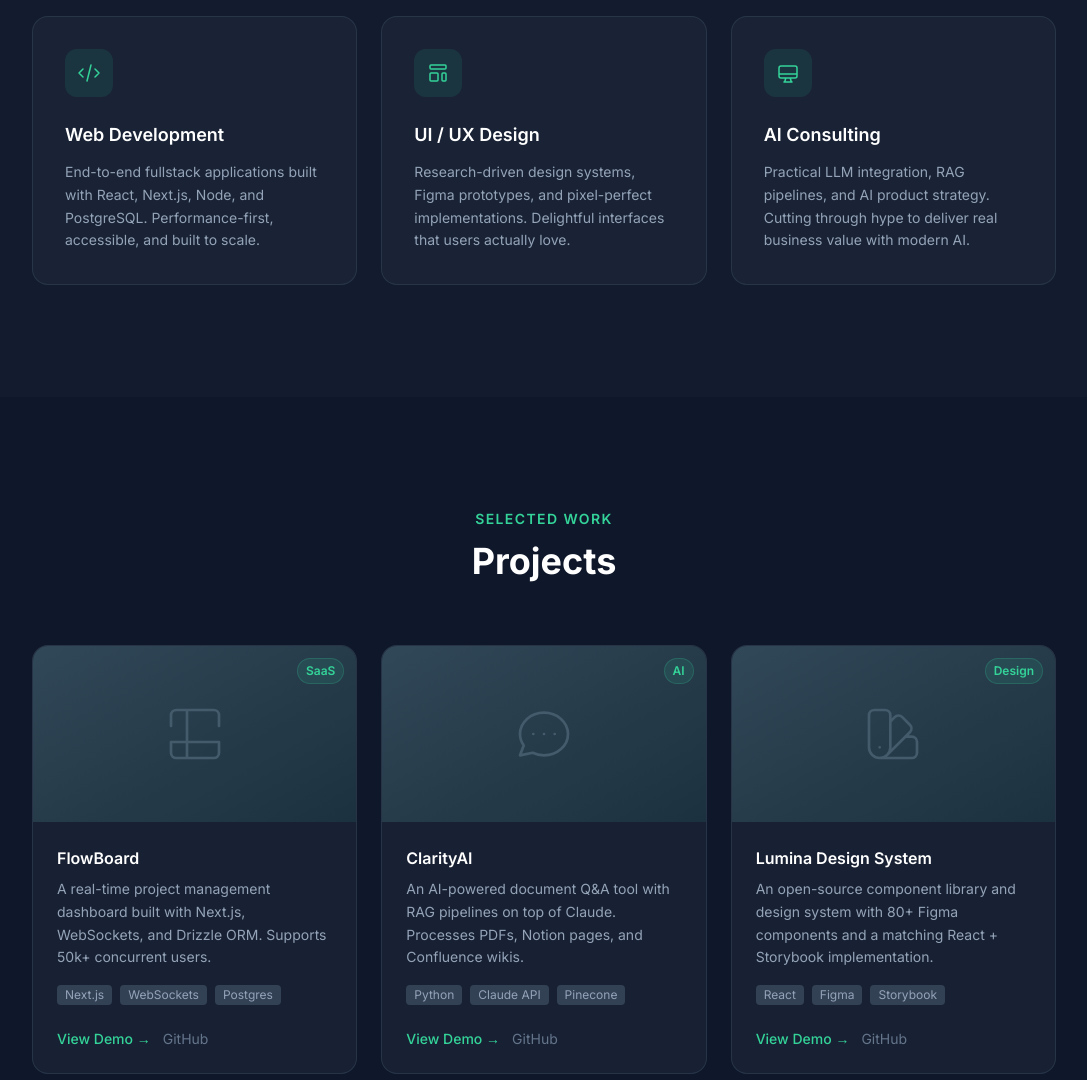
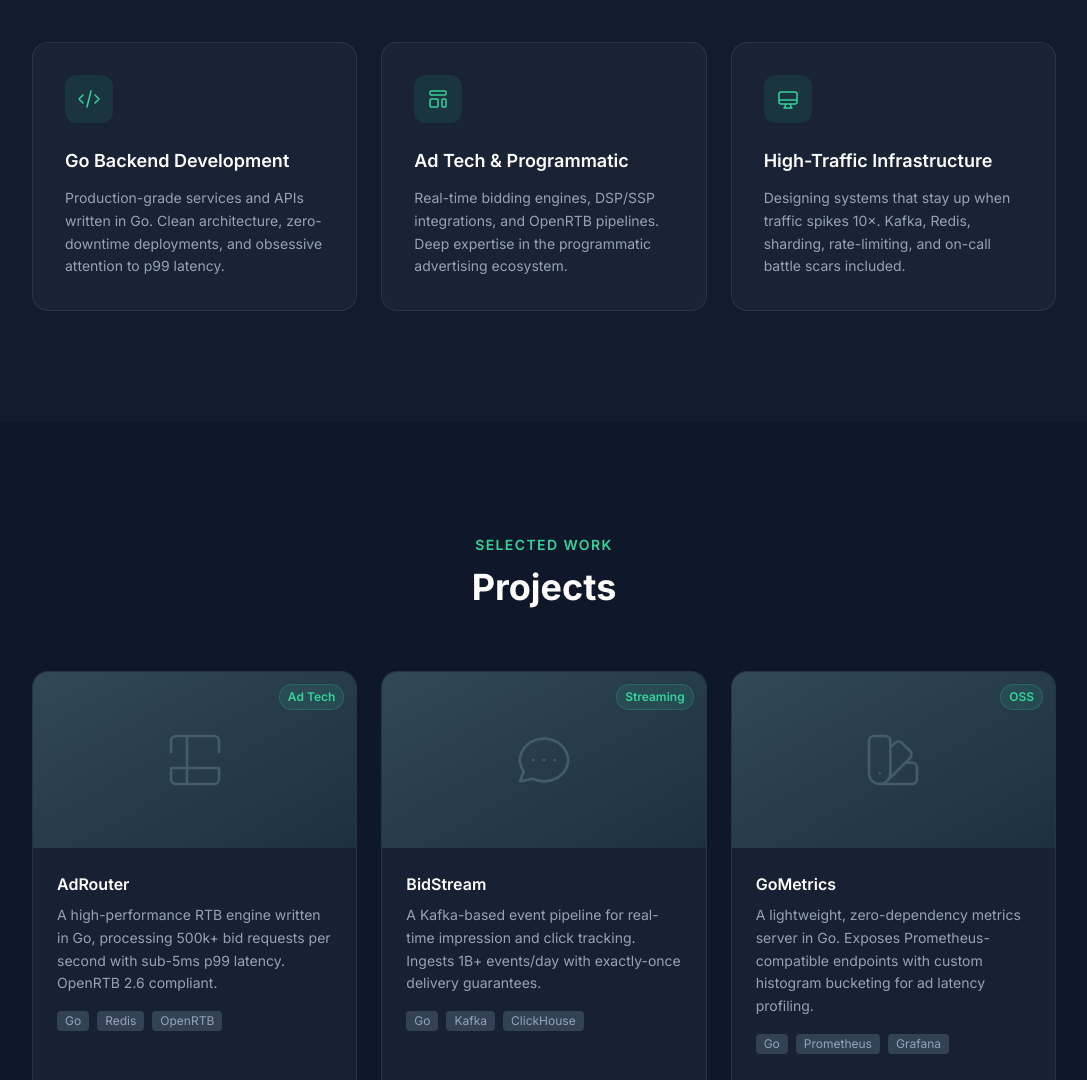
Before and after one commit to olekturbo/portfolio-2026, a plain HTML site: page index.html in a window 1280 px wide. Shown: the part 1720-2800 px from the top of the page, without its empty margins (96-1183 px from the left). Drawn offline with nearby package versions, Linux system fonts and the light colour scheme.

Commit message:
Rework content to reflect Go backend & ad tech specialization
- Update hero subtitle, bio, and tech stack pills
- Replace expertise cards: Go Backend / Ad Tech & Programmatic / High-Traffic Infra
- Replace project cards: AdRouter / BidStream / GoMetrics
- Update page title

Co-Authored-By: Claude Sonnet 4.6 <noreply@anthropic.com>

```diff
--- a/index.html
+++ b/index.html
@@ -3,7 +3,7 @@
 <head>
   <meta charset="UTF-8" />
   <meta name="viewport" content="width=device-width, initial-scale=1.0" />
-  <title>Aleksander Szewczak — Creative Developer</title>
+  <title>Aleksander Szewczak — Go Backend Engineer</title>
   <script src="https://cdn.tailwindcss.com"></script>
   <script>
     tailwind.config = {
@@ -93,8 +93,8 @@
         Hi, I'm <span class="gradient-text">Aleksander Szewczak</span>
       </h1>
       <p class="text-slate-400 text-xl sm:text-2xl font-light mb-10 animate-fadein" style="animation-delay:0.35s">
-        Creative Developer &amp; AI Consultant — turning ambitious ideas into<br class="hidden sm:block" />
-        polished digital experiences.
+        Backend Engineer specializing in Go — building high-throughput systems<br class="hidden sm:block" />
+        for the advertising industry.
       </p>
       <div class="flex flex-col sm:flex-row gap-4 justify-center animate-fadein" style="animation-delay:0.5s">
         <a href="#projects"
@@ -139,21 +139,21 @@
         <p class="text-emerald-400 text-sm font-semibold tracking-widest uppercase mb-3">About Me</p>
         <h2 class="text-3xl sm:text-4xl font-bold text-white mb-6">Crafting the future,<br/>one commit at a time.</h2>
         <p class="text-slate-400 leading-relaxed mb-4">
-          I'm a full-stack developer and creative technologist with over 8 years of experience building
-          products that sit at the intersection of thoughtful design and robust engineering. I've shipped
-          production systems for startups and Fortune-500 companies alike.
+          I'm a backend engineer with 8+ years of experience specializing in Go. I design and operate
+          systems that handle hundreds of thousands of requests per second — from programmatic advertising
+          platforms to real-time bidding engines. I care deeply about latency, correctness, and reliability.
         </p>
         <p class="text-slate-400 leading-relaxed mb-8">
-          When I'm not writing code, I'm advising early-stage teams on AI integration strategies —
-          helping them ship smarter products without the hype.
+          When I'm not engineering, I'm thinking about distributed systems design, Go internals, and
+          how ad tech infrastructure can be made simpler and faster.
         </p>
         <div class="flex flex-wrap gap-3">
-          <span class="px-3 py-1 text-sm rounded-full bg-slate-800 border border-slate-700 text-slate-300">React / Next.js</span>
-          <span class="px-3 py-1 text-sm rounded-full bg-slate-800 border border-slate-700 text-slate-300">TypeScript</span>
-          <span class="px-3 py-1 text-sm rounded-full bg-slate-800 border border-slate-700 text-slate-300">Node.js</span>
-          <span class="px-3 py-1 text-sm rounded-full bg-slate-800 border border-slate-700 text-slate-300">Python</span>
-          <span class="px-3 py-1 text-sm rounded-full bg-slate-800 border border-slate-700 text-slate-300">LLM APIs</span>
-          <span class="px-3 py-1 text-sm rounded-full bg-slate-800 border border-slate-700 text-slate-300">Figma</span>
+          <span class="px-3 py-1 text-sm rounded-full bg-slate-800 border border-slate-700 text-slate-300">Go</span>
+          <span class="px-3 py-1 text-sm rounded-full bg-slate-800 border border-slate-700 text-slate-300">PostgreSQL</span>
+          <span class="px-3 py-1 text-sm rounded-full bg-slate-800 border border-slate-700 text-slate-300">Redis</span>
+          <span class="px-3 py-1 text-sm rounded-full bg-slate-800 border border-slate-700 text-slate-300">Kafka</span>
+          <span class="px-3 py-1 text-sm rounded-full bg-slate-800 border border-slate-700 text-slate-300">gRPC</span>
+          <span class="px-3 py-1 text-sm rounded-full bg-slate-800 border border-slate-700 text-slate-300">Kubernetes</span>
         </div>
       </div>
     </div>
@@ -177,10 +177,10 @@
                 d="M10 20l4-16m4 4l4 4-4 4M6 16l-4-4 4-4"/>
             </svg>
           </div>
-          <h3 class="text-white font-semibold text-lg mb-3">Web Development</h3>
+          <h3 class="text-white font-semibold text-lg mb-3">Go Backend Development</h3>
           <p class="text-slate-400 text-sm leading-relaxed">
-            End-to-end fullstack applications built with React, Next.js, Node, and PostgreSQL.
-            Performance-first, accessible, and built to scale.
+            Production-grade services and APIs written in Go. Clean architecture, zero-downtime
+            deployments, and obsessive attention to p99 latency.
           </p>
         </div>
 
@@ -192,10 +192,10 @@
                 d="M4 5a1 1 0 011-1h14a1 1 0 011 1v2a1 1 0 01-1 1H5a1 1 0 01-1-1V5zm0 8a1 1 0 011-1h6a1 1 0 011 1v6a1 1 0 01-1 1H5a1 1 0 01-1-1v-6zm12 0a1 1 0 011-1h2a1 1 0 011 1v6a1 1 0 01-1 1h-2a1 1 0 01-1-1v-6z"/>
             </svg>
           </div>
-          <h3 class="text-white font-semibold text-lg mb-3">UI / UX Design</h3>
+          <h3 class="text-white font-semibold text-lg mb-3">Ad Tech &amp; Programmatic</h3>
           <p class="text-slate-400 text-sm leading-relaxed">
-            Research-driven design systems, Figma prototypes, and pixel-perfect implementations.
-            Delightful interfaces that users actually love.
+            Real-time bidding engines, DSP/SSP integrations, and OpenRTB pipelines.
+            Deep expertise in the programmatic advertising ecosystem.
           </p>
         </div>
 
@@ -207,10 +207,10 @@
                 d="M9.75 17L9 20l-1 1h8l-1-1-.75-3M3 13h18M5 17h14a2 2 0 002-2V7a2 2 0 00-2-2H5a2 2 0 00-2 2v8a2 2 0 002 2z"/>
             </svg>
           </div>
-          <h3 class="text-white font-semibold text-lg mb-3">AI Consulting</h3>
+          <h3 class="text-white font-semibold text-lg mb-3">High-Traffic Infrastructure</h3>
           <p class="text-slate-400 text-sm leading-relaxed">
-            Practical LLM integration, RAG pipelines, and AI product strategy. Cutting through hype
-            to deliver real business value with modern AI.
+            Designing systems that stay up when traffic spikes 10×. Kafka, Redis, sharding,
+            rate-limiting, and on-call battle scars included.
           </p>
         </div>
 
@@ -237,19 +237,19 @@
                 d="M9 3H5a2 2 0 00-2 2v4m6-6h10a2 2 0 012 2v4M9 3v18m0 0h10a2 2 0 002-2v-4M9 21H5a2 2 0 01-2-2v-4m0 0h18"/>
             </svg>
             <span class="absolute top-3 right-3 text-xs font-semibold px-2 py-1 rounded-full bg-emerald-400/10 text-emerald-400 border border-emerald-400/20">
-              SaaS
+              Ad Tech
             </span>
           </div>
           <div class="flex-1 p-6">
-            <h3 class="text-white font-semibold mb-2">FlowBoard</h3>
+            <h3 class="text-white font-semibold mb-2">AdRouter</h3>
             <p class="text-slate-400 text-sm leading-relaxed mb-4">
-              A real-time project management dashboard built with Next.js, WebSockets, and Drizzle ORM.
-              Supports 50k+ concurrent users.
+              A high-performance RTB engine written in Go, processing 500k+ bid requests per second
+              with sub-5ms p99 latency. OpenRTB 2.6 compliant.
             </p>
             <div class="flex gap-2 flex-wrap">
-              <span class="text-xs px-2 py-0.5 rounded bg-slate-700 text-slate-400">Next.js</span>
-              <span class="text-xs px-2 py-0.5 rounded bg-slate-700 text-slate-400">WebSockets</span>
-              <span class="text-xs px-2 py-0.5 rounded bg-slate-700 text-slate-400">Postgres</span>
+              <span class="text-xs px-2 py-0.5 rounded bg-slate-700 text-slate-400">Go</span>
+              <span class="text-xs px-2 py-0.5 rounded bg-slate-700 text-slate-400">Redis</span>
+              <span class="text-xs px-2 py-0.5 rounded bg-slate-700 text-slate-400">OpenRTB</span>
             </div>
           </div>
           <div class="px-6 pb-6 flex gap-3">
@@ -267,19 +267,19 @@
                 d="M8 12h.01M12 12h.01M16 12h.01M21 12c0 4.418-4.03 8-9 8a9.863 9.863 0 01-4.255-.949L3 20l1.395-3.72C3.512 15.042 3 13.574 3 12c0-4.418 4.03-8 9-8s9 3.582 9 8z"/>
             </svg>
             <span class="absolute top-3 right-3 text-xs font-semibold px-2 py-1 rounded-full bg-emerald-400/10 text-emerald-400 border border-emerald-400/20">
-              AI
+              Streaming
             </span>
           </div>
           <div class="flex-1 p-6">
-            <h3 class="text-white font-semibold mb-2">ClarityAI</h3>
+            <h3 class="text-white font-semibold mb-2">BidStream</h3>
             <p class="text-slate-400 text-sm leading-relaxed mb-4">
-              An AI-powered document Q&amp;A tool with RAG pipelines on top of Claude. Processes PDFs,
-              Notion pages, and Confluence wikis.
+              A Kafka-based event pipeline for real-time impression and click tracking. Ingests
+              1B+ events/day with exactly-once delivery guarantees.
             </p>
             <div class="flex gap-2 flex-wrap">
-              <span class="text-xs px-2 py-0.5 rounded bg-slate-700 text-slate-400">Python</span>
-              <span class="text-xs px-2 py-0.5 rounded bg-slate-700 text-slate-400">Claude API</span>
-              <span class="text-xs px-2 py-0.5 rounded bg-slate-700 text-slate-400">Pinecone</span>
+              <span class="text-xs px-2 py-0.5 rounded bg-slate-700 text-slate-400">Go</span>
+              <span class="text-xs px-2 py-0.5 rounded bg-slate-700 text-slate-400">Kafka</span>
+              <span class="text-xs px-2 py-0.5 rounded bg-slate-700 text-slate-400">ClickHouse</span>
             </div>
           </div>
           <div class="px-6 pb-6 flex gap-3">
@@ -297,19 +297,19 @@
                 d="M7 21a4 4 0 01-4-4V5a2 2 0 012-2h4a2 2 0 012 2v12a4 4 0 01-4 4zm0 0h12a2 2 0 002-2v-4a2 2 0 00-2-2h-2.343M11 7.343l1.657-1.657a2 2 0 012.828 0l2.829 2.829a2 2 0 010 2.828l-8.486 8.485M7 17h.01"/>
             </svg>
             <span class="absolute top-3 right-3 text-xs font-semibold px-2 py-1 rounded-full bg-emerald-400/10 text-emerald-400 border border-emerald-400/20">
-              Design
+              OSS
             </span>
           </div>
           <div class="flex-1 p-6">
-            <h3 class="text-white font-semibold mb-2">Lumina Design System</h3>
+            <h3 class="text-white font-semibold mb-2">GoMetrics</h3>
             <p class="text-slate-400 text-sm leading-relaxed mb-4">
-              An open-source component library and design system with 80+ Figma components and
-              a matching React + Storybook implementation.
+              A lightweight, zero-dependency metrics server in Go. Exposes Prometheus-compatible
+              endpoints with custom histogram bucketing for ad latency profiling.
             </p>
             <div class="flex gap-2 flex-wrap">
-              <span class="text-xs px-2 py-0.5 rounded bg-slate-700 text-slate-400">React</span>
-              <span class="text-xs px-2 py-0.5 rounded bg-slate-700 text-slate-400">Figma</span>
-              <span class="text-xs px-2 py-0.5 rounded bg-slate-700 text-slate-400">Storybook</span>
+              <span class="text-xs px-2 py-0.5 rounded bg-slate-700 text-slate-400">Go</span>
+              <span class="text-xs px-2 py-0.5 rounded bg-slate-700 text-slate-400">Prometheus</span>
+              <span class="text-xs px-2 py-0.5 rounded bg-slate-700 text-slate-400">Grafana</span>
             </div>
           </div>
           <div class="px-6 pb-6 flex gap-3">
```
